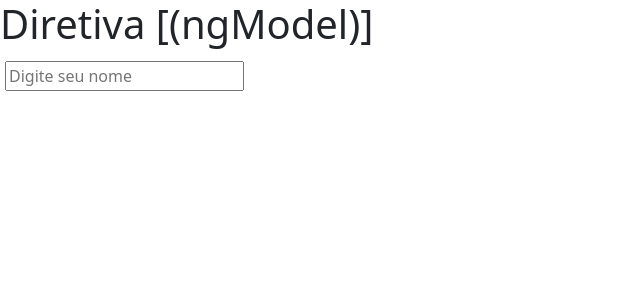
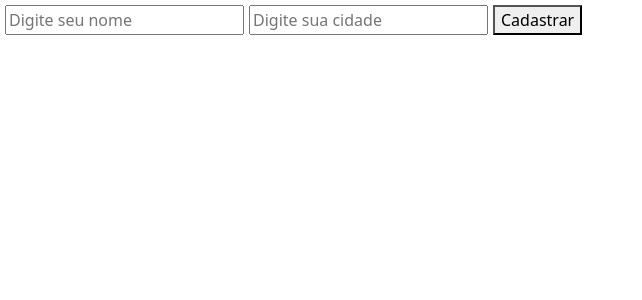
Before and after one commit to Daniel-Penelva/demo-angular17, an Angular app: page / in a window 1280 px wide. Shown: the top 300 px of the page, without its empty margins (0-642 px from the left). Built offline with nearby package versions, Linux system fonts and the light colour scheme.

Commit message:
FormsModule (Parte 2)

```diff
--- a/src/app/formulario/formulario.component.css
+++ b/src/app/formulario/formulario.component.css
@@ -2,3 +2,7 @@ input{
     margin-left: 5px;
     margin-top: 5px;
 }
+
+button{
+    margin-left: 5px;
+}
--- a/src/app/formulario/formulario.component.html
+++ b/src/app/formulario/formulario.component.html
@@ -1,5 +1,7 @@
 
-<h1>Diretiva [(ngModel)]</h1>
+<form>
+    <input type="text" name="nome" [(ngModel)] = "nome" placeholder="Digite seu nome">
+    <input type="text" name="cidade" [(ngModel)] = "cidade" placeholder="Digite sua cidade">
 
-<input type="text" [(ngModel)]="nome" placeholder="Digite seu nome">
-<h1>{{ nome }}</h1>
+    <button (click)="exibir()">Cadastrar</button>
+</form>
--- a/src/app/formulario/formulario.component.ts
+++ b/src/app/formulario/formulario.component.ts
@@ -11,6 +11,11 @@ import { FormsModule } from '@angular/forms';
 export class FormularioComponent {
 
   nome: string = '';
+  cidade: string = '';
+
+  exibir(){
+    alert("Nome: " + this.nome + " - Cidade: " + this.cidade);
+  }
 }
 
 /* Para utilizar formulários em uma aplicação angular vai ser preciso importar o FormsModule. */
```
